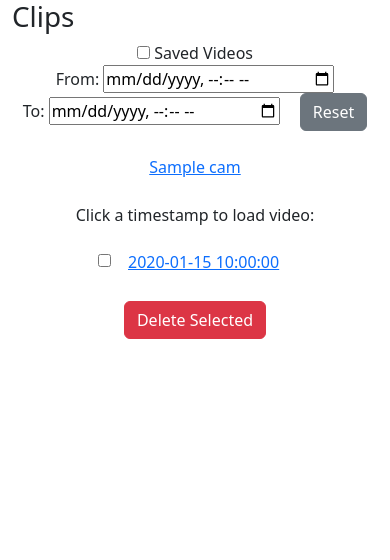
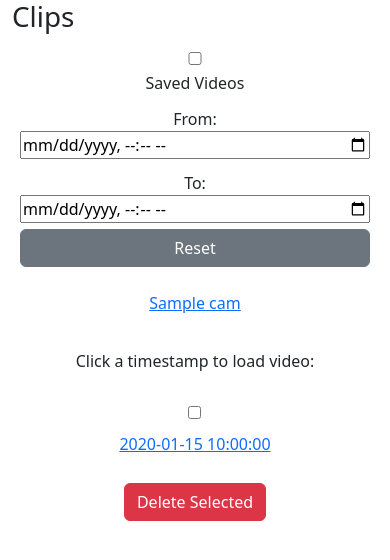
Before and after one commit to zemendaniel/simple-nvr, a Python web app: template templates/clips/list.html in a window 390 px wide. Shown: the top 560 px of the page. Run offline with Jinja, Linux system fonts and the light colour scheme; the template is opened without the code that fills it: most values are stand-ins (such as "Sample title", 1, 10 or a date in 2020).

Commit message:
frontend stuff

```diff
--- a/templates/clips/list.html
+++ b/templates/clips/list.html
@@ -7,9 +7,75 @@
     text-decoration: underline;
     color: red;
 }
+
+/* Container for clips timeline buttons */
+#timeline {
+    display: flex;
+    flex-wrap: wrap;
+    justify-content: center;
+    gap: 12px; /* space between clips */
+    padding: 10px 0;
+}
+
+/* Individual clip block */
+#timeline > form > div {
+    flex: 0 1 140px; /* flexible width with minimum */
+    text-align: center;
+}
+
+/* Style the clip time buttons */
+button.clip-time {
+    white-space: nowrap;
+    overflow: hidden;
+    text-overflow: ellipsis;
+    max-width: 100%;
+}
+
+/* Responsive video container */
+#video-container video {
+    width: 100%;
+    max-width: 640px;
+    height: auto;
+}
+
+/* Responsive form on mobile */
+@media (max-width: 600px) {
+    #search-form {
+        display: flex;
+        flex-direction: column;
+        align-items: stretch;
+    }
+    #search-form label {
+        margin: 6px 0;
+    }
+    #search-form input[type="datetime-local"],
+    #search-form input[type="checkbox"] {
+        width: 100%;
+        box-sizing: border-box;
+    }
+
+    /* Stack clip buttons vertically */
+    #timeline > form > div {
+        flex: 1 1 100%;
+        margin-bottom: 10px;
+    }
+    }
+    button.clip-time {
+      outline: none;
+    }
+
+    button.clip-time:hover {
+      color: red; /* green on hover */
+      text-decoration: underline;
+      cursor: pointer;
+    }
+
+    button.clip-time:focus {
+      outline: none;  /* remove default focus outline */
+    }
+
 </style>
 {% endblock %}
-
 
 {% block main %}
 <h1>Clips</h1>
@@ -50,8 +116,9 @@
     <form id="clips-action-form" method="post" action="{{ url_for('clips.action') }}?saved={{ saved if saved }}&cam_id={{ cam_id }}">
         <input type="hidden" name="csrf_token" value="{{ csrf_token() }}">
 
+    <div style="display: flex; flex-wrap: wrap; justify-content: center; gap: 12px;">
         {% for clip in clips %}
-        <div style="display: inline-block; margin: 0 10px; text-align: center;">
+        <div style="flex: 0 1 140px; text-align: center;">
             <input type="checkbox" name="selected_clips" value="{{ clip.name }}" id="clip-{{ loop.index }}">
             <label for="clip-{{ loop.index }}">
                 <button
@@ -63,6 +130,7 @@
             </label>
         </div>
         {% endfor %}
+    </div>
 
         <div style="margin-top: 20px;">
             <button type="submit" name="action" value="delete" class="btn btn-danger" onclick="return confirm('Delete selected clips?');">Delete Selected</button>
@@ -73,7 +141,7 @@
     </form>
 </div>
 
-    <div id="video-container" class="text-center"></div>
+<div id="video-container" class="text-center mb-2"></div>
 
 {% else %}
     <p class="text-center mt-4">There are no clips.</p>
@@ -112,11 +180,10 @@ function selectVideo(time, src, button, filename) {
     if (lastSelectedButton) {
         lastSelectedButton.classList.remove('selected-clip');
     }
-    button.classList.add('selected-clip')
-    lastSelectedButton = button
+    button.classList.add('selected-clip');
+    lastSelectedButton = button;
 
     updateUrlParam('filename', filename);
-
 
     const videoContainer = document.getElementById('video-container');
 
@@ -145,11 +212,12 @@ function selectVideo(time, src, button, filename) {
     videoContainer.appendChild(video);
 
     // Scroll to video
-      video.scrollIntoView({ behavior: 'smooth' });
+    window.scrollTo({ top: document.body.scrollHeight, behavior: 'smooth' });
     video.addEventListener('canplay', () => {
         video.play();
     });
 }
+
 window.addEventListener('DOMContentLoaded', () => {
     const filename = getUrlParam('filename');
     if (filename) {
@@ -161,9 +229,9 @@ window.addEventListener('DOMContentLoaded', () => {
             if (checkbox && checkbox.value === filename) {
                 // Extract time and src from the button and URL params
                 const time = button.textContent;
-                const src = button.getAttribute('onclick').match(/'(.*?)'/g)[1].replace(/'/g, '') + '&filename=' + encodeURIComponent(filename);
+                const srcMatch = button.getAttribute('onclick').match(/'(.*?)'/g);
+                const src = (srcMatch && srcMatch[1].replace(/'/g, '')) + '&filename=' + encodeURIComponent(filename);
                 selectVideo(time, src, button, filename);
-
             }
         });
     }
--- a/todo.txt
+++ b/todo.txt
@@ -1,2 +1 @@
 2 way audio
-text justift
```
Lines whose indentation alone changed are shown as unchanged.
